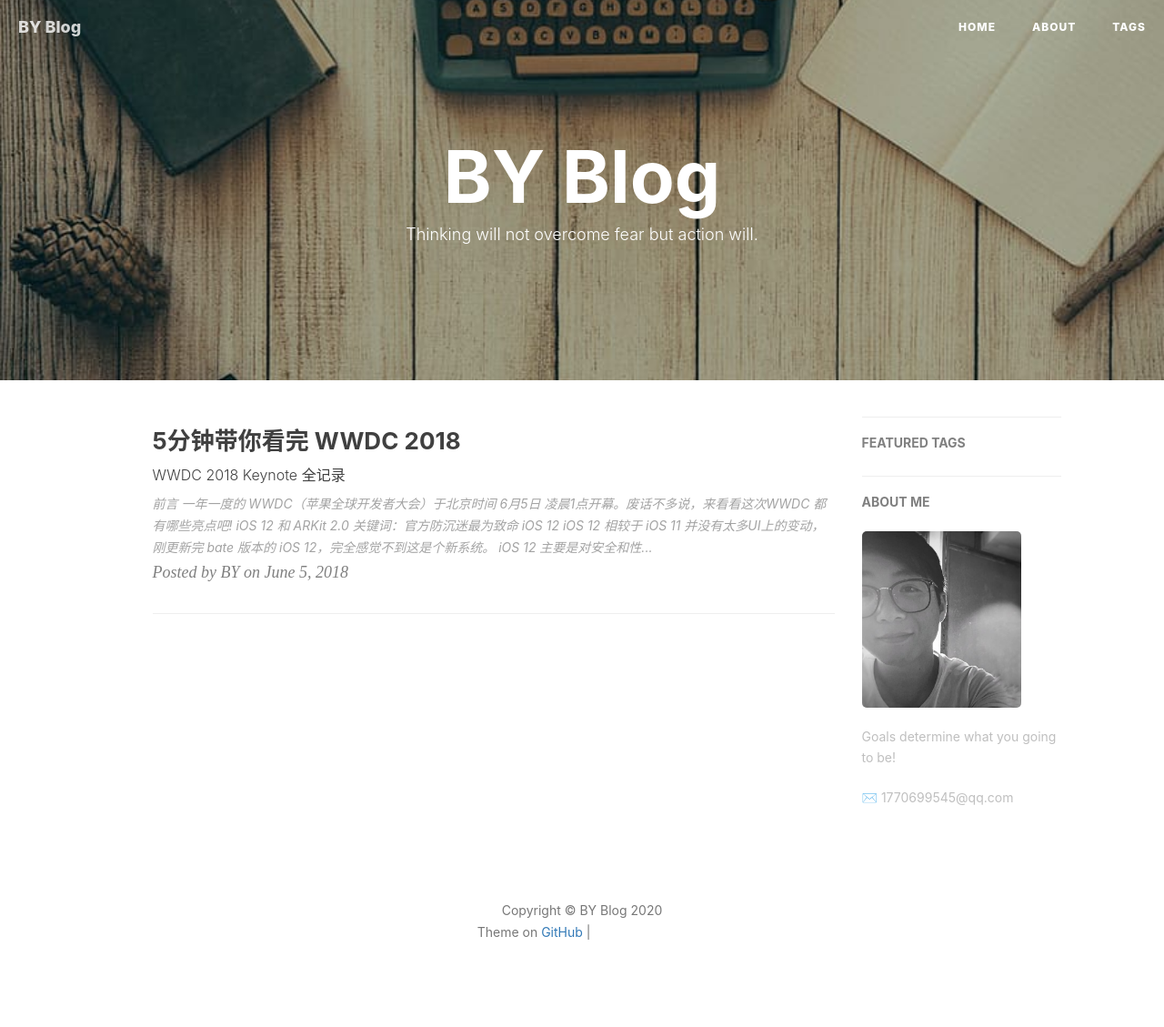
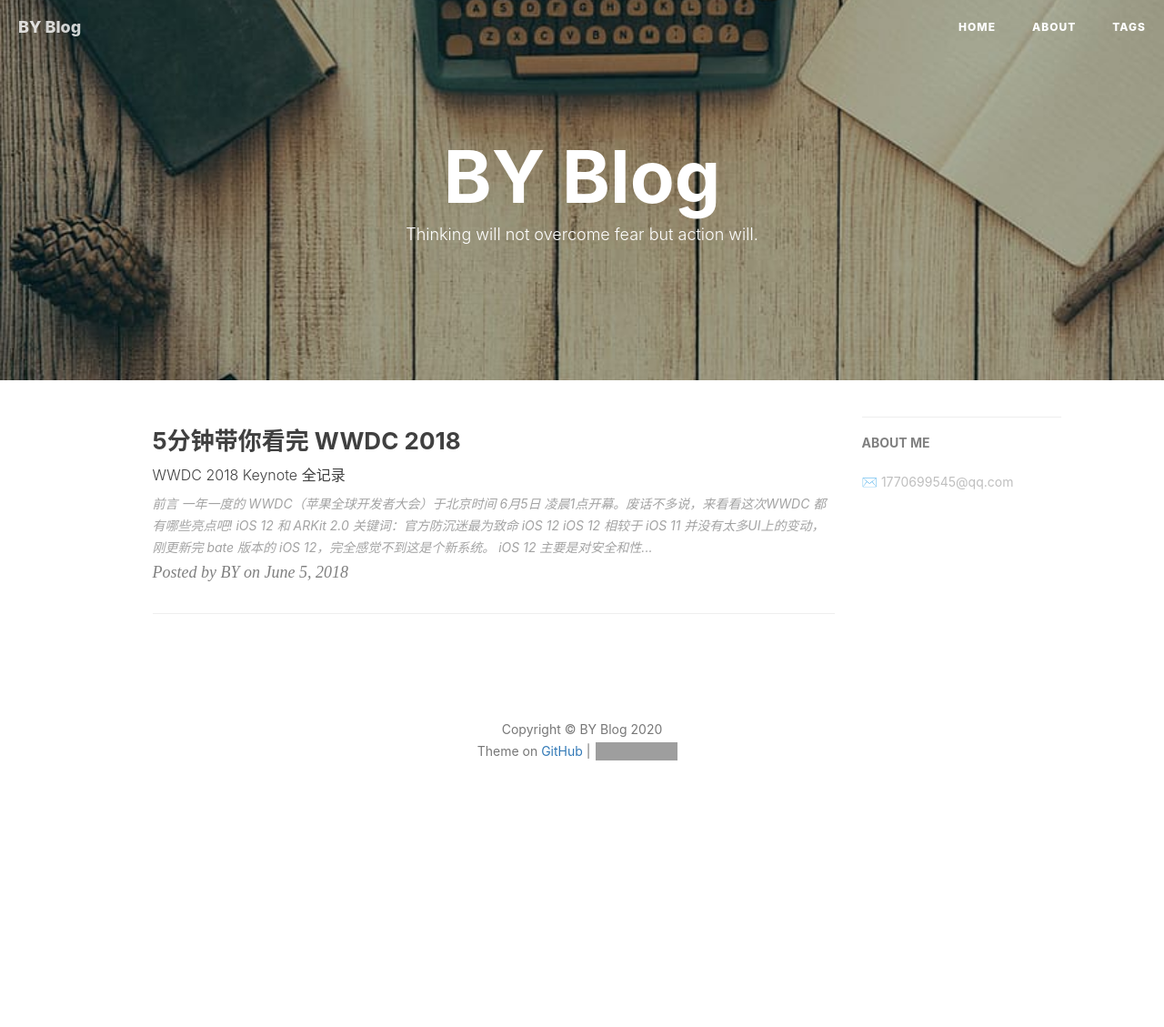
Before and after one commit to nannan-web/nannan-web.github.io, a Jekyll site: the page built from index.html, in a window 1280 px wide. Shown: the whole page at 91% size. Built offline with Jekyll 4.4.1, drawn with Linux system fonts in a browser that asks for light colours; nearby versions of some CDN libraries; the list of posts is cut into pages by our own code; comment, search, counter and statistics services are not loaded; after the commit the page ends 930 px from its top, so only the background shows below that; grey boxes are pictures that could not be loaded.

Commit message:
update _config.yml

```diff
--- a/_config.yml
+++ b/_config.yml
@@ -10,9 +10,9 @@ baseurl: ""      # for example, '/blog' if your blog hosted on 'host/blog'
 github_repo: "https://github.com/nannan-web/nannan-web.github.io.git" # you code repository
 
 # Sidebar settings
-sidebar: true                           # whether or not using Sidebar.
-sidebar-about-description: "Goals determine what you going to be!"
-sidebar-avatar: /img/about-BY-gentle.jpg      # use absolute URL, seeing it's used in both `/` and `/about/`
+# sidebar: true                           # whether or not using Sidebar.
+# sidebar-about-description: "Goals determine what you going to be!"
+# sidebar-avatar: /img/about-BY-gentle.jpg      # use absolute URL, seeing it's used in both `/` and `/about/`
 
 
 
@@ -85,8 +85,8 @@ ga_domain: auto               # 默认的是 auto, 这里我是自定义了的
 
 
 # Featured Tags
-featured-tags: true                     # 是否使用首页标签
-featured-condition-size: 1              # 相同标签数量大于这个数，才会出现在首页
+# featured-tags: true                     # 是否使用首页标签
+# featured-condition-size: 1              # 相同标签数量大于这个数，才会出现在首页
 
 
 
```
